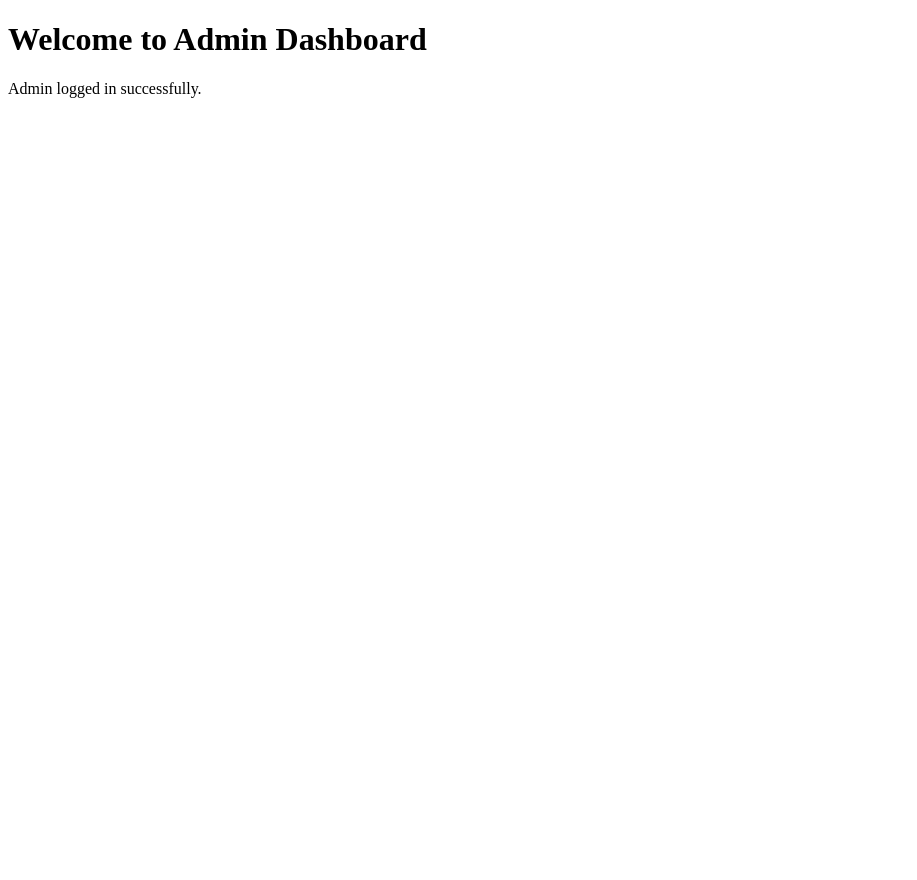
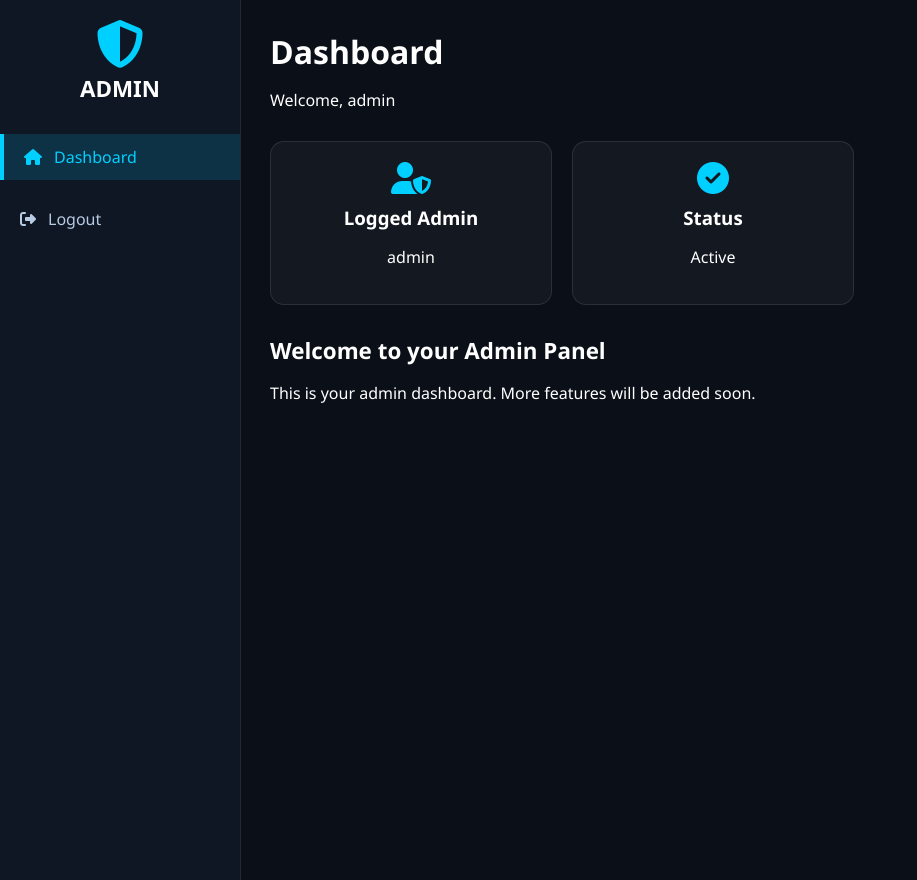
Before and after one commit to sreeragrajan2003-ctrl/portfilio, a Flask app: page /admin/dashboard in a window 1280 px wide. Shown: the whole page, without its empty margins (0-917 px from the left). Run offline with Flask 3, Linux system fonts and the light colour scheme; a user stored in the database is signed in; some libraries are stand-ins or nearby versions.

Commit message:
dashboard design

```diff
--- a/admin/routes.py
+++ b/admin/routes.py
@@ -1,4 +1,4 @@
-from flask import Blueprint, render_template, request, redirect, url_for, session
+from flask import Blueprint, render_template, request, redirect, url_for, session,flash
 from models import AdminUser, db
 
 admin_bp = Blueprint("admin", __name__, url_prefix="/admin")
@@ -16,7 +16,8 @@ def login():
             session["admin_username"] = admin.username
             return redirect(url_for("admin.dashboard"))
         else:
-            return "Invalid username or password"
+            flash("Invalid username or password", "error")
+            return redirect(url_for("admin.login"))
 
     return render_template("admin_login.html")
 
@@ -26,3 +27,8 @@ def dashboard():
     if "admin_id" not in session:
         return redirect(url_for("admin.login"))
     return render_template("admin_dashboard.html")
+
+@admin_bp.route('/logout')
+def logout():
+    session.clear()
+    return redirect(url_for("admin.login"))
--- a/static/css/admin.css
+++ b/static/css/admin.css
@@ -214,3 +214,7 @@ body.login-page::before {
         padding: 2.5rem 1.8rem;
     }
 }
+.flash-error {
+    background: rgba(255, 80, 80, 0.15);
+    border-left: 4px solid #ff5454;
+}
--- /dev/null
+++ b/static/css/admin_dashboard.css
@@ -0,0 +1,127 @@
+/* LAYOUT */
+body {
+    margin: 0;
+    padding: 0;
+    background: #0a0f18;
+    color: #ffffff;
+    font-family: 'Segoe UI', sans-serif;
+    display: flex;
+}
+
+/* SIDEBAR */
+.sidebar {
+    width: 240px;
+    background: #0f1724;
+    height: 100vh;
+    position: fixed;
+    border-right: 1px solid rgba(255,255,255,0.08);
+    padding-top: 20px;
+}
+
+.sidebar-header {
+    text-align: center;
+}
+
+.logo-icon {
+    font-size: 3rem;
+    color: #00d0ff;
+}
+
+.sidebar-header h2 {
+    margin: 0;
+    font-size: 1.4rem;
+    margin-top: 5px;
+}
+
+.sidebar-menu {
+    list-style: none;
+    padding: 0;
+    margin-top: 30px;
+}
+
+.sidebar-menu li {
+    margin-bottom: 1rem;
+}
+
+.sidebar-menu a {
+    display: flex;
+    align-items: center;
+    gap: 12px;
+    color: #b7cbe3;
+    padding: 12px 20px;
+    text-decoration: none;
+    font-size: 1rem;
+    transition: 0.3s;
+}
+
+.sidebar-menu a:hover,
+.sidebar-menu a.active {
+    background: rgba(0, 200, 255, 0.15);
+    color: #00d0ff;
+    border-left: 4px solid #00d0ff;
+}
+
+/* MAIN CONTENT */
+.main-content {
+    margin-left: 240px;
+    padding: 30px;
+    width: calc(100% - 240px);
+}
+
+.admin-header {
+    margin-bottom: 30px;
+}
+
+.admin-header h1 {
+    font-size: 2rem;
+    margin: 0;
+}
+
+/* CARDS */
+.dashboard-cards {
+    display: flex;
+    gap: 20px;
+    margin-bottom: 30px;
+}
+
+.card {
+    background: rgba(255,255,255,0.04);
+    padding: 20px;
+    border-radius: 14px;
+    width: 240px;
+    border: 1px solid rgba(255,255,255,0.1);
+    text-align: center;
+}
+
+.card i {
+    font-size: 2rem;
+    color: #00d0ff;
+}
+
+.card h3 {
+    margin: 10px 0 5px;
+}
+
+/* TABLE */
+.table {
+    width: 100%;
+    background: rgba(255,255,255,0.04);
+    border-collapse: collapse;
+    border-radius: 10px;
+    overflow: hidden;
+}
+
+.table th, .table td {
+    padding: 15px;
+    border-bottom: 1px solid rgba(255,255,255,0.1);
+}
+
+.table th {
+    background: rgba(255,255,255,0.06);
+    text-align: left;
+}
+
+.section-title {
+    margin-bottom: 15px;
+    font-size: 1.4rem;
+}
--- a/templates/admin_dashboard.html
+++ b/templates/admin_dashboard.html
@@ -1,12 +1,26 @@
-<!DOCTYPE html>
-<html>
-<head>
-    <title>Admin Dashboard</title>
-</head>
-<body>
+{% extends "admin_layout.html" %}
+{% set active = "dashboard" %}
+{% set page_title = "Dashboard" %}
 
-<h1>Welcome to Admin Dashboard</h1>
-<p>Admin logged in successfully.</p>
+{% block content %}
 
-</body>
-</html>
+<div class="dashboard-cards">
+
+    <div class="card">
+        <i class="fas fa-user-shield"></i>
+        <h3>Logged Admin</h3>
+        <p>{{ session['admin_username'] }}</p>
+    </div>
+
+    <div class="card">
+        <i class="fas fa-check-circle"></i>
+        <h3>Status</h3>
+        <p>Active</p>
+    </div>
+
+</div>
+
+<h2 class="section-title">Welcome to your Admin Panel</h2>
+<p>This is your admin dashboard. More features will be added soon.</p>
+
+{% endblock %}
--- /dev/null
+++ b/templates/admin_layout.html
@@ -0,0 +1,50 @@
+<!DOCTYPE html>
+<html lang="en">
+<head>
+    <meta charset="UTF-8">
+    <meta name="viewport" content="width=device-width, initial-scale=1.0">
+    <title>{{ page_title if page_title else "Admin Dashboard" }}</title>
+
+    <link rel="stylesheet" href="https://cdnjs.cloudflare.com/ajax/libs/font-awesome/6.6.0/css/all.min.css">
+    <link rel="stylesheet" href="{{ url_for('static', filename='css/admin_dashboard.css') }}">
+</head>
+
+<body>
+
+    <!-- SIDEBAR -->
+    <aside class="sidebar">
+        <div class="sidebar-header">
+            <i class="fas fa-shield-alt logo-icon"></i>
+            <h2>ADMIN</h2>
+        </div>
+
+        <ul class="sidebar-menu">
+            <li>
+                <a href="{{ url_for('admin.dashboard') }}"
+                   class="{% if active=='dashboard' %}active{% endif %}">
+                    <i class="fas fa-home"></i> Dashboard
+                </a>
+            </li>
+
+            <li>
+                <a href="{{ url_for('admin.logout') }}">
+                    <i class="fas fa-sign-out-alt"></i> Logout
+                </a>
+            </li>
+        </ul>
+    </aside>
+
+    <!-- CONTENT -->
+    <main class="main-content">
+        <header class="admin-header">
+            <h1>{{ page_title }}</h1>
+            <p>Welcome, {{ session['admin_username'] }}</p>
+        </header>
+
+        <section class="content-section">
+            {% block content %}{% endblock %}
+        </section>
+    </main>
+
+</body>
+</html>
```
